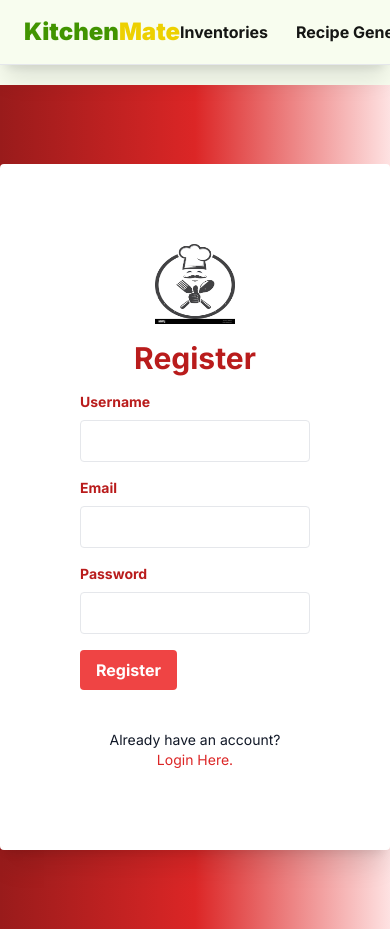
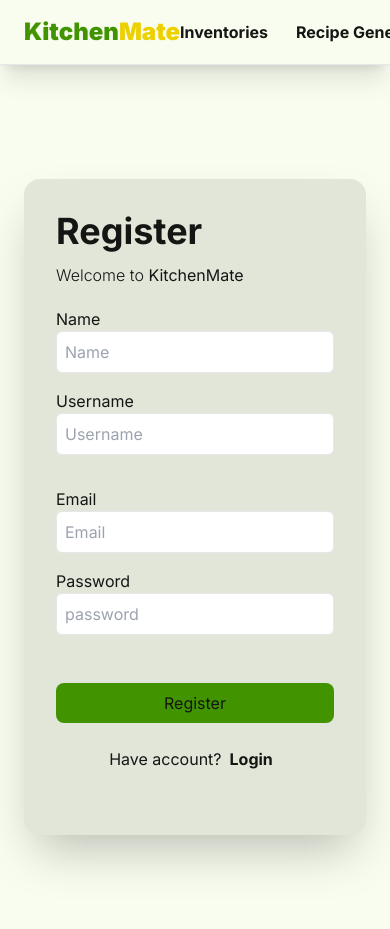
Before and after one commit to FinalProject-KitchenMate/KitchenMate, a Next.js app in the folder kitchen-mate/: page /register in a window 390 px wide. Shown: the top 929 px of the page. Built offline with nearby package versions, Linux system fonts and the light colour scheme.

Commit message:
feat: client-register

```diff
--- a/kitchen-mate/package.json
+++ b/kitchen-mate/package.json
@@ -11,6 +11,7 @@
   "dependencies": {
     "@types/bcryptjs": "^2.4.6",
     "@types/jsonwebtoken": "^9.0.5",
+    "bcryptjs": "^2.4.3",
     "dotenv": "^16.4.2",
     "js-cookie": "^3.0.5",
     "mongodb": "^6.3.0",
--- a/kitchen-mate/src/app/api/generate/route.ts
+++ b/kitchen-mate/src/app/api/generate/route.ts
@@ -1,4 +1,4 @@
-import { fetchOpenAICompletionsStream } from '@/db/models/text';
+import { fetchOpenAICompletionsStream } from '@/db/models/generate';
 import { NextApiRequest, NextApiResponse } from 'next';
 
 export async function GET(req: NextApiRequest, res: NextApiResponse) {
--- a/kitchen-mate/src/app/register/page.tsx
+++ b/kitchen-mate/src/app/register/page.tsx
@@ -1,80 +1,133 @@
+import ClientFlashComponent from "@/components/ClientFlashComponent";
 import Link from "next/link";
-import Image from "next/image";
-import logo from "@/assets/chef1.png";
-import { handleRegister } from "@/actions/user";
+import { redirect } from "next/navigation";
+import type { Metadata } from 'next'
+
+export const dynamic = 'force-dynamic'
+
+export const metadata: Metadata = {
+  title: 'UpWare - Register',
+  description: 'UpWare Register',
+}
+
+export type MyResponse<T = {}> = {
+    message: string
+    error: string
+    data?: T
+};
 
 export default function Register() {
+    const handleRegister = async (formData: FormData) => {
+        'use server';
+        const username = formData.get("username");
+        const email = formData.get("email");
+        const password = formData.get("password");
+
+        const response = await fetch(process.env.NEXT_PUBLIC_BASE_URL + "/api/user/register", {
+            method: "POST",
+            cache: "no-store",
+            headers: {
+                "Content-Type": "application/json",
+            },
+            body: JSON.stringify({ name, username, email, password }),
+        })
+
+        const result: MyResponse = await response.json();
+
+
+        if (!response.ok) {
+            return redirect("/register?error=" + result.error);
+        }
+
+        return redirect("/login");
+    }
+
     return (
-    <div className="register-form-container flex items-center justify-center min-h-screen bg-gradient-to-r from-red-800 via-red-600 to-red-100">
-      <form className="register-form bg-white p-20 rounded shadow-xl rounded" action={handleRegister}>
-        <div className="mb-4 flex justify-center">
-          <Image src={logo} alt="Logo" className="w-20 h-20" />
+        <>
+            <div className="flex items-center justify-center min-h-screen">
+                <form action={handleRegister}>
+                    <div className="relative flex flex-col m-6 space-y-8 bg-base-200 shadow-2xl rounded-2xl md:flex-row md:space-y-0">
+                        <div className="flex flex-col justify-center p-8 md:p-14">
+                            <span className="mb-3 text-4xl font-bold">Register</span>
+                            <span className="font-light text-bg-body-secondary mb-5">
+                                Welcome to <b>KitchenMate</b>
+                            </span>
+                            <ClientFlashComponent />
+                            <div className="mb-4 md:flex md:justify-between">
+                                <div className="mb-4 md:mr-4 md:mb-5">
+                                    <span className="mb-2 text-md">Name</span>
+                                    <input
+                                        className="w-full p-2 rounded-md border"
+                                        type="text"
+                                        id="name"
+                                        name="name"
+                                        placeholder="Name"
+                                        required
+                                    />
                                 </div>
-        <h2 className="text-3xl font-bold mb-4 text-red-700 text-center">
-          Register
-        </h2>
-        <div className="mb-4">
-        </div>
-        <div className="mb-4">
-          <label
-            htmlFor="username"
-            className="block text-red-700 text-sm font-bold mb-2"
-          >
-            Username
-          </label>
+                                <div className="mb-4 md:mr-2 md:mb-0">
+                                    <span className="mb-2 text-md">Username</span>
                                     <input
+                                        className="w-full p-2 rounded-md border"
                                         type="text"
                                         id="username"
                                         name="username"
-            className="border rounded w-full py-2 px-3 text-red-600"
+                                        placeholder="Username"
                                         required
+
                                     />
                                 </div>
-        <div className="mb-4">
-          <label
-            htmlFor="email"
-            className="block text-red-700 text-sm font-bold mb-2"
-          >
-            Email
-          </label>
+                            </div>
+                            <div className="mb-4 md:flex md:justify-between">
+                                <div className="mb-4 md:mr-2 md:mb-0">
+                                    <span className="mb-2 text-md">Email</span>
                                     <input
+                                        className="w-full p-2 rounded-md border"
                                         type="email"
                                         id="email"
                                         name="email"
-            className="border rounded w-full py-2 px-3 text-red-600"
+                                        placeholder="Email"
                                         required
+
                                     />
                                 </div>
-        <div className="mb-4">
-          <label
-            htmlFor="password"
-            className="block text-red-700 text-sm font-bold mb-2"
-          >
-            Password
-          </label>
+                                <div className="mb-4 md:mr-2 md:mb-0">
+                                    <span className="mb-2 text-md">Password</span>
                                     <input
-            type="password"
+                                        className="w-full p-2 rounded-md border"
+                                        type="text"
                                         id="password"
                                         name="password"
-            className="border rounded w-full py-2 px-3 text-red-600"
+                                        placeholder="password"
                                         required
+
                                     />
                                 </div>
+                            </div>
+
                             <button
                                 type="submit"
-          className="bg-red-500 hover:bg-red-700 hover:text-text-white text-white font-bold py-2 px-4 rounded focus:outline-none focus:shadow-outline transition duration-300"
+                                className="w-full mt-4 bg-primary p-2 rounded-lg mb-6 hover:bg-secondary"
                             >
                                 Register
                             </button>
-        <p className="text-center text-gray-900 text-sm mt-10">
-          Already have an account?{" "}
-          <Link href="/login">
-            <p className="text-center text-red-600 text-sm hover:text-red-800">
-              Login Here.
-            </p>
-          </Link>
-        </p>
+
+                            <div className="text-center text-bg-body-secondary ">
+                                Have account?
+                                <Link href="/login" className="font-bold mx-2 text-bg-primary hover:text-secondary">Login</Link>
+                            </div>
+                        </div>
+
+                        <div className="relative bg-base-300 rounded-md">
+                            <img
+                                src="https://d12man5gwydfvl.cloudfront.net/wp-content/uploads/2019/01/resep-masakan-praktis-1.jpg"
+                                alt="img"
+                                className="w-[420px] h-full hidden rounded-r-2xl md:block object-cover"
+                            />
+                        </div>
+                    </div>
                 </form>
             </div>
+        </>
     );
 }
--- /dev/null
+++ b/kitchen-mate/src/components/ClientFlashComponent.tsx
@@ -0,0 +1,17 @@
+'use client'
+import { useSearchParams } from "next/navigation";
+
+export default function ClientFlashComponent() {
+    const searchParams = useSearchParams();
+    const errorMessage = searchParams.get('error');
+
+    return (
+        <>
+            {errorMessage && (
+                <p className="animate-pulse rounded bg-red-500 text-white text-center">
+                    {errorMessage}
+                </p>
+            )}
+        </>
+    );
+}
--- a/kitchen-mate/src/db/helpers/bcrypt.ts
+++ /dev/null
@@ -1,10 +0,0 @@
-import bcrypt from 'bcryptjs';
-
-export const hashPassword = (password: string) => {
-    const salt = bcrypt.genSaltSync(10);
-    return bcrypt.hashSync(password, salt);
-}
-
-export const comparePassword = (password: string, hashedPassword: string) => {
-    return bcrypt.compareSync(password, hashedPassword);
-}
--- /dev/null
+++ b/kitchen-mate/src/db/helpers/hash.ts
@@ -0,0 +1,11 @@
+import bcrypt from 'bcryptjs';
+
+export const hashText = (text: string) => {
+	const salt = bcrypt.genSaltSync(10);
+	const hash = bcrypt.hashSync(text, salt);
+	return hash;
+};
+
+export const compareTextWithHash = (text: string, hash: string) => {
+	return bcrypt.compareSync(text, hash);
+};
--- a/kitchen-mate/src/db/models/text.ts
+++ b/kitchen-mate/src/db/models/generate.ts
@@ -1,7 +1,7 @@
 import OpenAI from 'openai';
 
 export async function fetchOpenAICompletionsStream(messages: any[], callback: (chunk: any) => void) {
-  const OPENAI_API_KEY = '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';
+  const OPENAI_API_KEY = process.env.OPENAI_API_KEY;
   const openai = new OpenAI({ apiKey: OPENAI_API_KEY });
 
   const aiModel = 'gpt-3.5-turbo';
--- a/kitchen-mate/src/db/models/user.ts
+++ b/kitchen-mate/src/db/models/user.ts
@@ -2,10 +2,9 @@
 import { z } from "zod";
 import { getCollection } from "../config";
 import { UserType } from "@/types/type";
-import { hashPassword } from "../helpers/bcrypt";
+import { hashText } from "../helpers/hash";
 
 const UserInputSchema = z.object({
-  name: z.string(),
   username: z.string(),
   email: z.string().email({ message: "Invalid email address" }),
   password: z.string().min(5, { message: "Must be 5 or more characters" }),
@@ -30,7 +29,7 @@ class UserModel {
     }
     return await this.getCollection().insertOne({
       ...newUser,
-      password: hashPassword(newUser.password),
+      password: hashText(newUser.password),
     });
   }
 
```
Also changed, not shown: 1 other file (tests, documents, lock files or other folders). Lines whose indentation alone changed are shown as unchanged.
